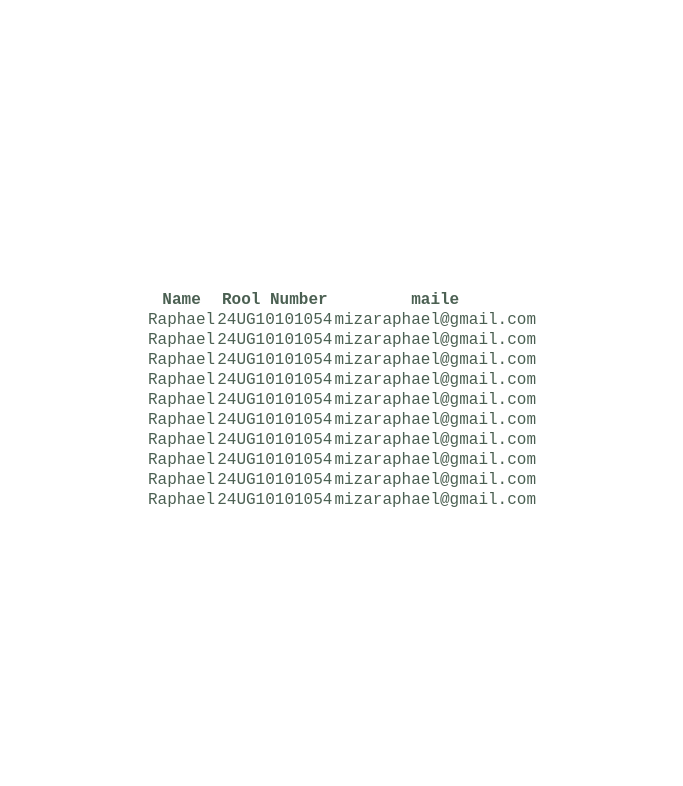
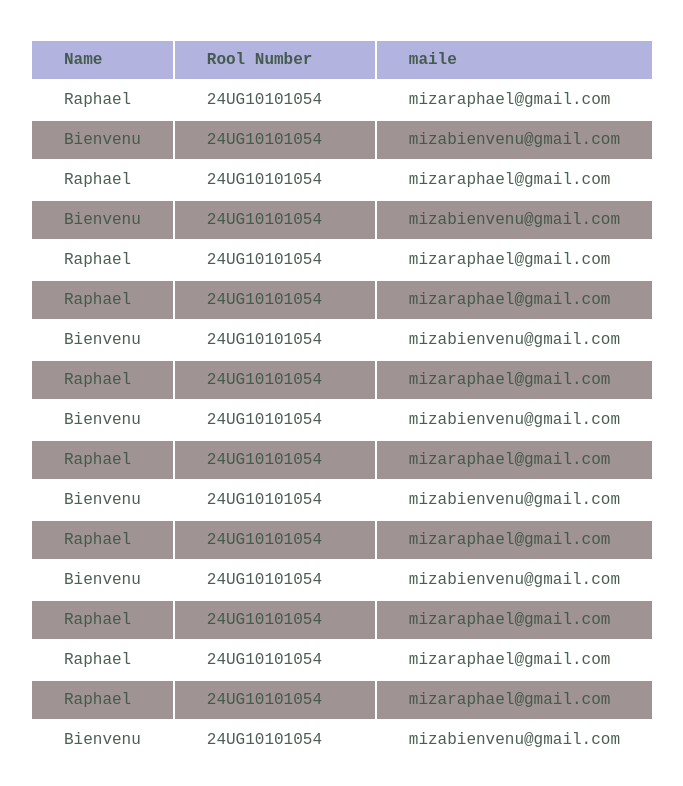
Before and after one commit to beva3/exoWeb, a plain HTML site: page tableau/tableau.html in a window 1280 px wide. Shown: the whole page, without its empty margins (298-981 px from the left). Drawn offline with Linux system fonts and the light colour scheme.

Commit message:
use even,

```diff
--- a/tableau/tableau.html
+++ b/tableau/tableau.html
@@ -19,8 +19,38 @@
             align-items: center;
         }
         table{
+            height: 50vh;
             color: rgba(63, 85, 70, 0.938);
+            text-align: left;
         }
+        td:nth-child(1),th:nth-child(1){
+            width: 100px;
+        }
+        td:nth-child(2),th:nth-child(2){
+            /***
+                selectionne un child : cihldren
+            */
+            width: 200px;
+        }
+        td:nth-child(3),th:nth-child(3){
+            width: 200px;
+        }
+        thead{
+            /* position: fixed; */
+            background: rgba(57, 57, 173, 0.384);
+            th{
+                padding: 10px 2rem ;
+            }
+        }
+        tbody{
+            tr:nth-child(even) {
+                background-color: rgb(160, 147, 147);
+            }
+            td{
+                padding: 10px 2rem ;
+            }
+        }
+
     </style>
 
     <title>tableau</title>
@@ -42,9 +72,64 @@
                     <td>mizaraphael@gmail.com</td>
                 </tr>
                 <tr>
+                    <td>Bienvenu</td>
+                    <td>24UG10101054</td>
+                    <td>mizabienvenu@gmail.com</td>
+                </tr>
+                <tr>
                     <td>Raphael</td>
                     <td>24UG10101054</td>
                     <td>mizaraphael@gmail.com</td>
+                </tr>
+                <tr>
+                    <td>Bienvenu</td>
+                    <td>24UG10101054</td>
+                    <td>mizabienvenu@gmail.com</td>
+                </tr>
+                <tr>
+                    <td>Raphael</td>
+                    <td>24UG10101054</td>
+                    <td>mizaraphael@gmail.com</td>
+                </tr>
+                <tr>
+                    <td>Raphael</td>
+                    <td>24UG10101054</td>
+                    <td>mizaraphael@gmail.com</td>
+                </tr>
+                <tr>
+                    <td>Bienvenu</td>
+                    <td>24UG10101054</td>
+                    <td>mizabienvenu@gmail.com</td>
+                </tr>
+                <tr>
+                    <td>Raphael</td>
+                    <td>24UG10101054</td>
+                    <td>mizaraphael@gmail.com</td>
+                </tr>
+                <tr>
+                    <td>Bienvenu</td>
+                    <td>24UG10101054</td>
+                    <td>mizabienvenu@gmail.com</td>
+                </tr>
+                <tr>
+                    <td>Raphael</td>
+                    <td>24UG10101054</td>
+                    <td>mizaraphael@gmail.com</td>
+                </tr>
+                <tr>
+                    <td>Bienvenu</td>
+                    <td>24UG10101054</td>
+                    <td>mizabienvenu@gmail.com</td>
+                </tr>
+                <tr>
+                    <td>Raphael</td>
+                    <td>24UG10101054</td>
+                    <td>mizaraphael@gmail.com</td>
+                </tr>
+                <tr>
+                    <td>Bienvenu</td>
+                    <td>24UG10101054</td>
+                    <td>mizabienvenu@gmail.com</td>
                 </tr>
                 <tr>
                     <td>Raphael</td>
@@ -62,31 +147,10 @@
                     <td>mizaraphael@gmail.com</td>
                 </tr>
                 <tr>
-                    <td>Raphael</td>
+                    <td>Bienvenu</td>
                     <td>24UG10101054</td>
-                    <td>mizaraphael@gmail.com</td>
+                    <td>mizabienvenu@gmail.com</td>
                 </tr>
-                <tr>
-                    <td>Raphael</td>
-                    <td>24UG10101054</td>
-                    <td>mizaraphael@gmail.com</td>
-                </tr>
-                <tr>
-                    <td>Raphael</td>
-                    <td>24UG10101054</td>
-                    <td>mizaraphael@gmail.com</td>
-                </tr>
-                <tr>
-                    <td>Raphael</td>
-                    <td>24UG10101054</td>
-                    <td>mizaraphael@gmail.com</td>
-                </tr>
-                <tr>
-                    <td>Raphael</td>
-                    <td>24UG10101054</td>
-                    <td>mizaraphael@gmail.com</td>
-                </tr>
-
             </tbody>
         </table>
     </main>
```
